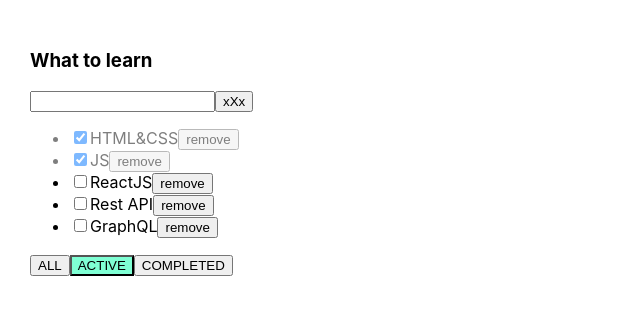
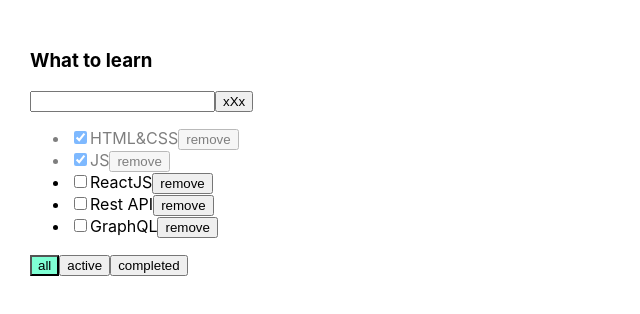
Before and after one commit to kroxaGAN/1-todolistNovember, a React (Create React App) app: page / in a window 1280 px wide. Shown: the top 314 px of the page, without its empty margins (0-640 px from the left). Built offline with nearby package versions, Linux system fonts and the light colour scheme.

Commit message:
monday 4 pain active button

```diff
--- a/src/Todolist.tsx
+++ b/src/Todolist.tsx
@@ -23,6 +23,7 @@ type PropsType = {
 export function Todolist(props: PropsType) {
     const [inputValue, setInputValue] = useState('')
     const [error,setError]=useState<string | null>(null)
+    const [activeButton,setActiveButton]=useState<FilterValuesType>('all')
     const addTaskHandler = () => {
         if (inputValue.trim()!==''){
             props.addTask(inputValue.trim())
@@ -46,6 +47,7 @@ export function Todolist(props: PropsType) {
     }
     const changeSuperFilter=(value:FilterValuesType)=>{
         props.changeFilter(value)
+        setActiveButton(value)
     }
     const checkBoxHandler=(event:ChangeEvent<HTMLInputElement>,taskId:string)=>{
         props.changeCheckBox(taskId,event.currentTarget.checked)
@@ -84,12 +86,12 @@ export function Todolist(props: PropsType) {
         </ul>
         <div>
             <Button
-                title={"ALL"}
+                title={"all"}
                 callback={()=>changeSuperFilter('all')}
-                filter={"all"}
+                filter={activeButton}
             />
-            <Button title={"ACTIVE"} callback={()=>changeSuperFilter('active')} filter={"active"}/>
-            <Button title={"COMPLETED"} callback={()=>changeSuperFilter('completed')} filter={"completed"}/>
+            <Button title={"active"} callback={()=>changeSuperFilter('active')} filter={activeButton}/>
+            <Button title={"completed"} callback={()=>changeSuperFilter('completed')} filter={activeButton}/>
 
 
         </div>
--- a/src/components/Button.tsx
+++ b/src/components/Button.tsx
@@ -14,6 +14,6 @@ export const Button=(props:ButtonPropsType)=>{
         props.callback()
     }
     return(
-        <button className={props.filter==='active' ? "active-filter" :""} onClick={onClickHandler}>{props.title} </button>
+        <button className={props.filter===props.title ? "active-filter" :""} onClick={onClickHandler}>{props.title} </button>
     )
 }
```
